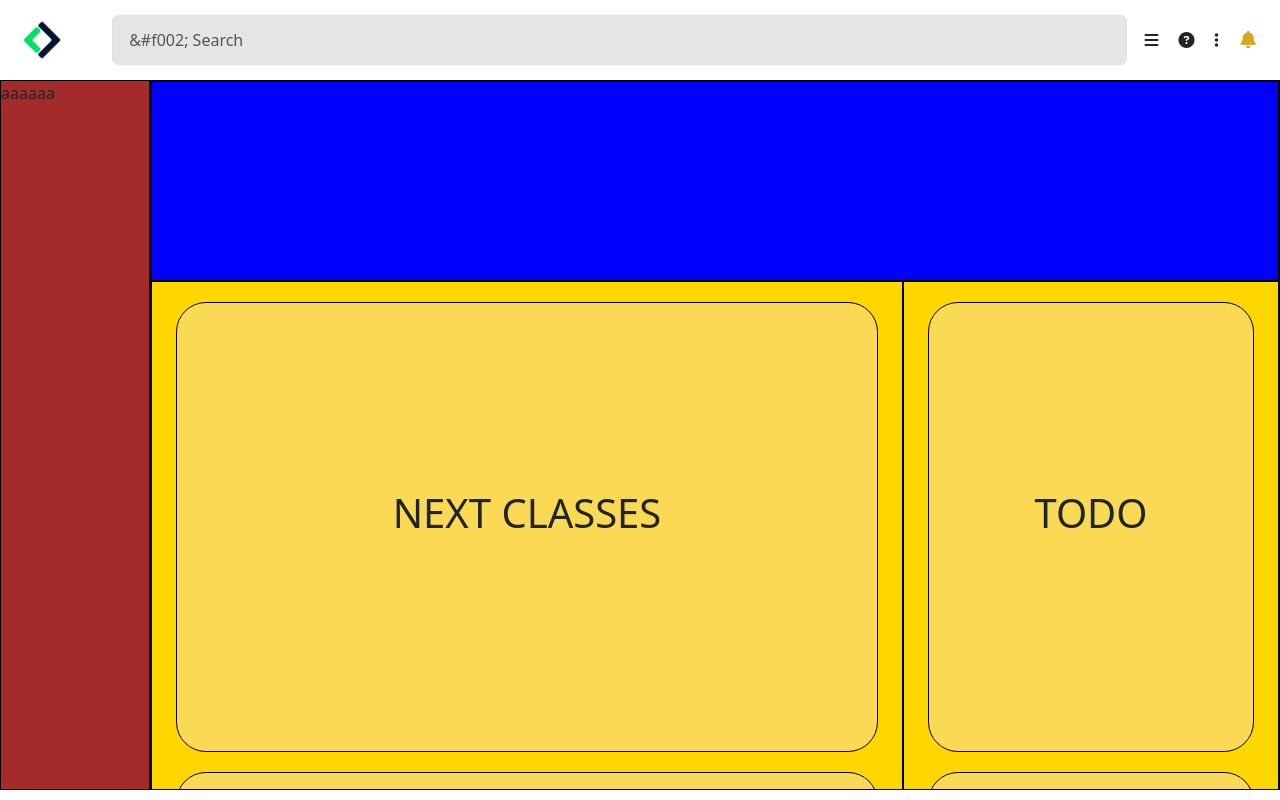
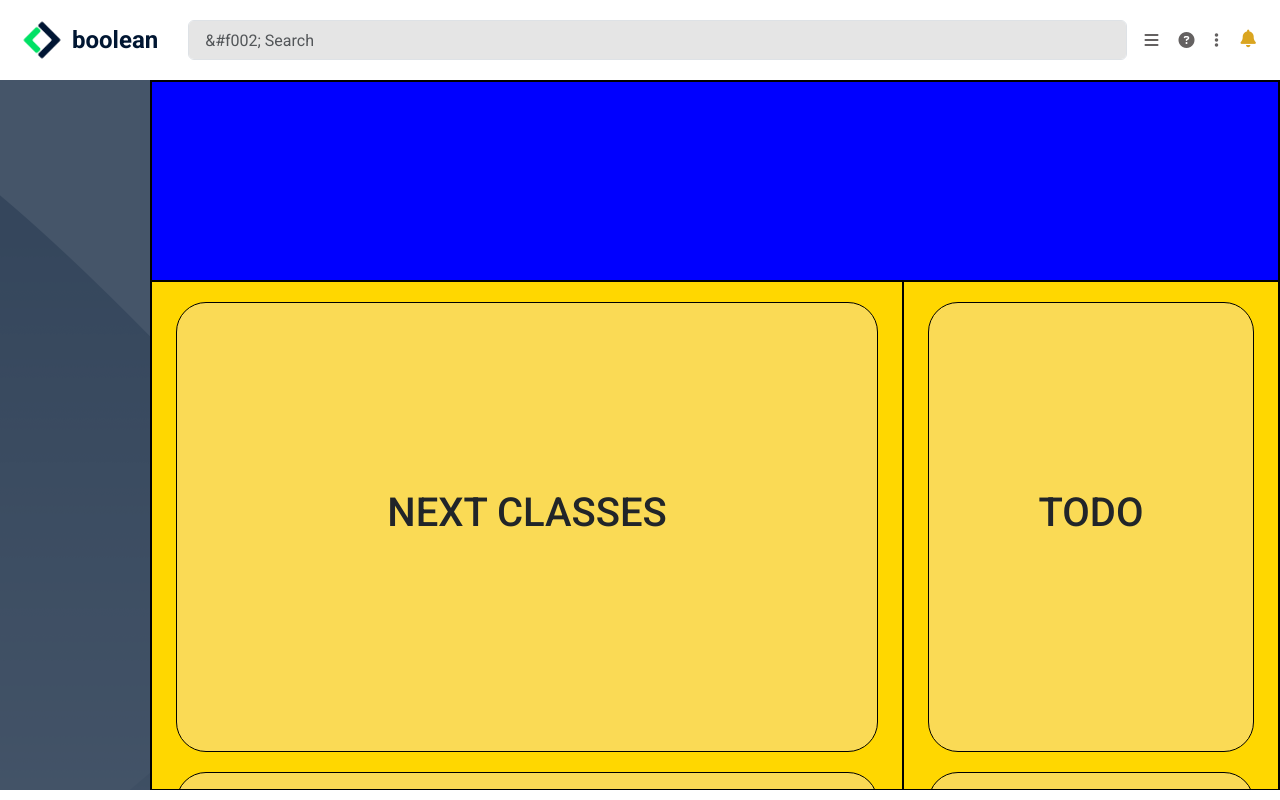
Before and after one commit to pietrolupi/html-css-bootstrap-dashboard, a plain HTML site: page index.html in a window 1280 px wide. Drawn offline with nearby package versions, Linux system fonts and the light colour scheme.

Commit message:
[edit]:main

```diff
--- a/assets/css/style.css
+++ b/assets/css/style.css
@@ -48,6 +48,16 @@ header{
 
 /* ---------------------------------------------------- */
 
+/* GENERAL--------------------------------------------- */
+body {
+  font-family: 'Roboto', sans-serif;
+}
+
+a {
+  text-decoration: none;
+}
+
+/* ---------------------------------------------------- */
 
 /* HEADER---------------------------------------------- */
 
@@ -57,9 +67,9 @@ header .nav img {
 
 #custom-search input[type="search"] {
 
-  height: 50px;
+  height: 40px;
   background-color: #e5e5e5;
-  margin-left: 40px;
+  margin-left: 30px;
 }
 
 .custom-search-container {
@@ -86,11 +96,18 @@ header .nav img {
   border: none;
 }
 
-header .right_nav>i {
+header .logo {
+  font-weight: 600;
+  font-size: 1.5rem;
+  color: #001632;
+  display: none;
+}
+
+.right_nav>a>i {
+  color:#646161;
   margin: 0 10px;
   display: none;
 }
-
 
 /* ---------------------------------------------------- */
 
@@ -106,7 +123,15 @@ header .right_nav>i {
 
 .side_bar {
   width: 65px;
+  background-image: url(../img/sidebar-bg.png);
 }
+
+.blu-mask {
+  background-color: #001632ba;
+}
+
+
+
 
 /* main content */
 
@@ -130,7 +155,12 @@ header .right_nav>i {
   width:calc(100% - 150px) ;
 }
 
-header .right_nav>i {
+header .right_nav>a>i {
+  display: block;
+}
+
+
+header .logo {
   display: block;
 }
 
--- a/index.html
+++ b/index.html
@@ -4,13 +4,16 @@
   <meta charset="UTF-8">
   <meta name="viewport" content="width=device-width, initial-scale=1.0">
   <title>Document</title>
-<!-- FONTAWESOME -->
+  <!-- FONT -->
+  <link rel="preconnect" href="https://fonts.googleapis.com">
+  <link rel="preconnect" href="https://fonts.gstatic.com" crossorigin>
+  <link href="https://fonts.googleapis.com/css2?family=Roboto:ital,wght@0,100;0,300;0,400;0,500;0,700;0,900;1,100;1,300;1,400;1,500;1,700;1,900&display=swap" rel="stylesheet">
+  <!-- FONTAWESOME -->
   <link rel='stylesheet' href='https://cdnjs.cloudflare.com/ajax/libs/font-awesome/6.4.0/css/all.min.css' integrity='sha512-iecdLmaskl7CVkqkXNQ/ZH/XLlvWZOJyj7Yy7tcenmpD1ypASozpmT/E0iPtmFIB46ZmdtAc9eNBvH0H/ZpiBw==' crossorigin='anonymous'/>
-<!-- /FONTAWESOME -->
-<!--bootstrap -->
+  <!--bootstrap -->
   <link href="https://cdn.jsdelivr.net/npm/bootstrap@5.3.1/dist/css/bootstrap.min.css" rel="stylesheet" integrity="sha384-4bw+/aepP/YC94hEpVNVgiZdgIC5+VKNBQNGCHeKRQN+PtmoHDEXuppvnDJzQIu9" crossorigin="anonymous">
   <script src="https://cdn.jsdelivr.net/npm/bootstrap@5.3.1/dist/js/bootstrap.bundle.min.js" integrity="sha384-HwwvtgBNo3bZJJLYd8oVXjrBZt8cqVSpeBNS5n7C8IVInixGAoxmnlMuBnhbgrkm" crossorigin="anonymous"></script>
-<!-- /bootstrap -->
+  <!-- /bootstrap -->
 
   <link rel="stylesheet" href="assets/css/style.css">
 </head>
@@ -21,6 +24,7 @@
       <div class="container-fluid d-flex align-items-center h-100 w-100">
         <img src="assets/img/mobile-logo.png" alt="">
 
+        <a href="#" class="logo">boolean</a>
 
         <div class="custom-search-container">
           <form class="d-flex" id="custom-search">
@@ -32,9 +36,9 @@
 
 
         <div class="right_nav ms-auto d-flex align-items-center">
-          <i class="fa-solid fa-bars"></i>
-          <i class="fa-solid fa-circle-question"></i>
-          <i class="fa-solid fa-ellipsis-vertical"></i>
+          <a href=""><i class="fa-solid fa-bars"></i></a>
+          <a href=""><i class="fa-solid fa-circle-question"></i></a>
+          <a href=""><i class="fa-solid fa-ellipsis-vertical"></i></a>
 
           <div class="dropdown custom-drop">
             <button class="btn btn-secondary dropdown-toggle" type="button" id="dropdownMenuButton1" data-bs-toggle="dropdown" aria-expanded="false">
@@ -66,7 +70,14 @@
   <main>
     <div class="main_wrapper d-flex w-100">
       <!-- SIDEBAR LEFT -->
-      <div class="side_bar debug">aaaaaa</div>
+      <div class="side_bar">
+        <div class="blu-mask h-100 w-100">
+
+        </div>
+
+
+
+      </div>
       <!-- ------------ -->
 
       <!-- MAIN-CONTENT -->
```
